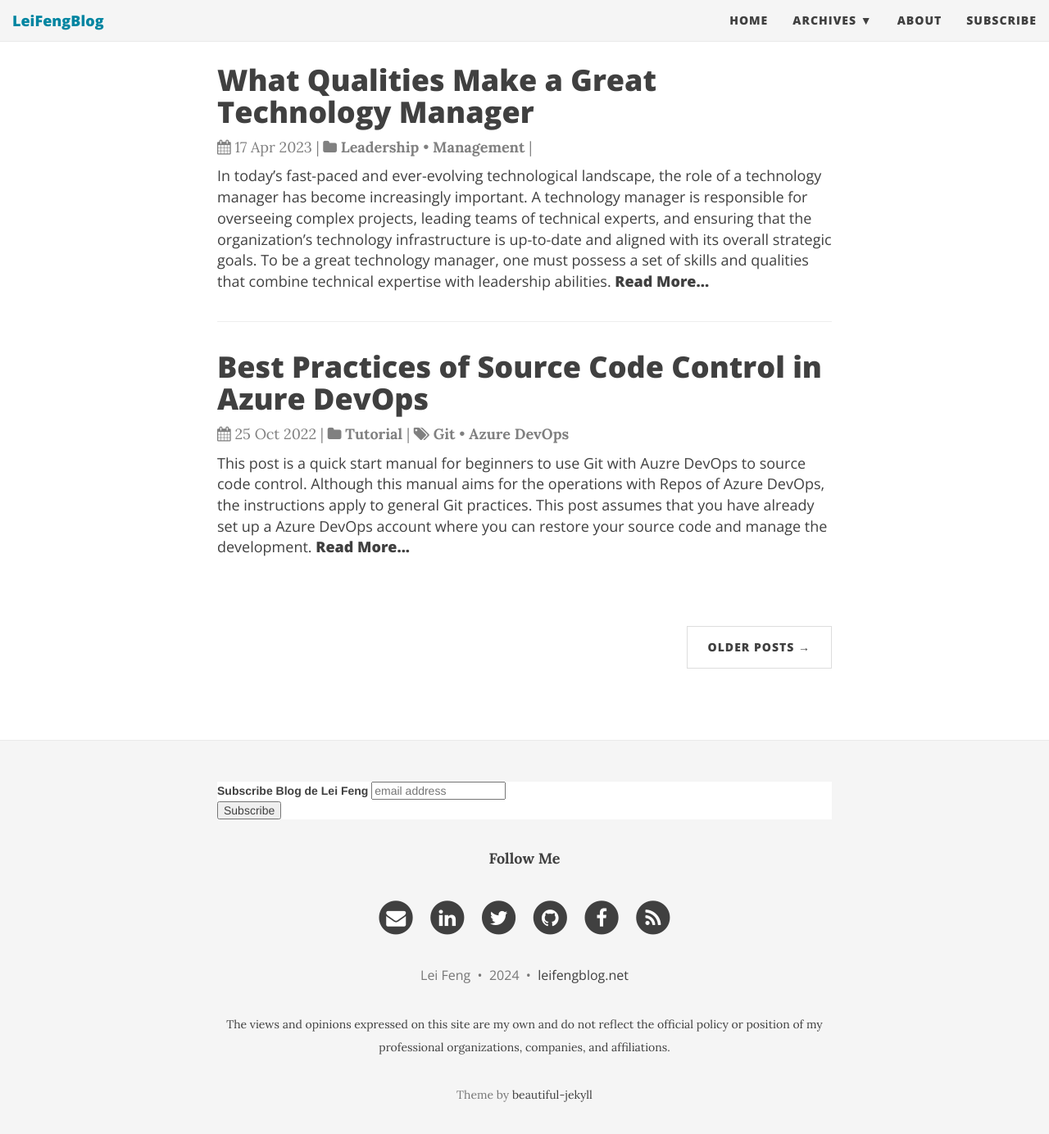
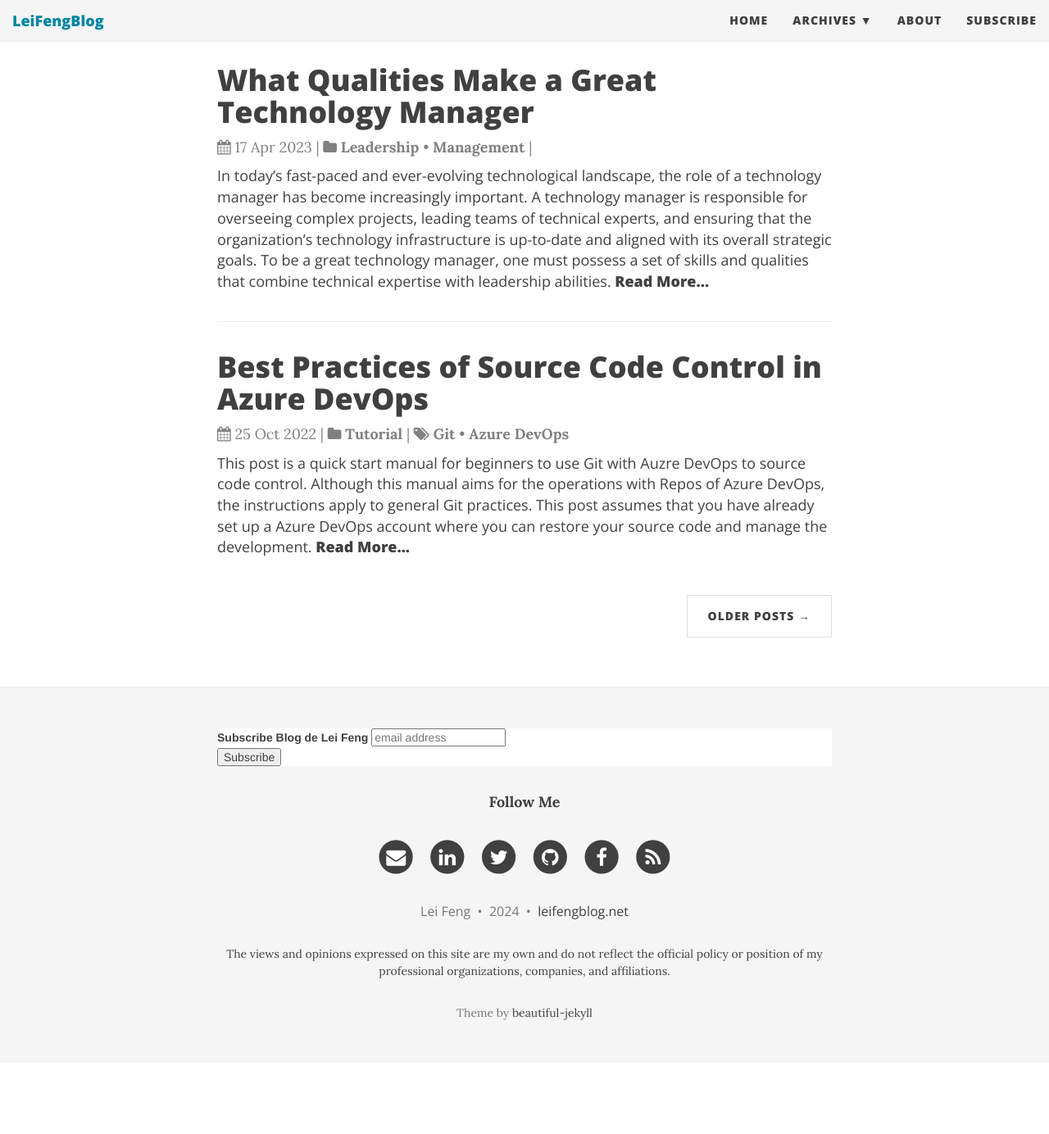
Before and after one commit to stonefl/stonefl.github.io, a Jekyll site: the page built from index.html, in a window 1280 px wide and 1400 px high, scrolled down 1262 px. Shown: the top 1384 px of the window at 82% size. Built offline with Jekyll 4.4.1, drawn with Linux system fonts in a browser that asks for light colours; nearby versions of some CDN libraries; the list of posts is cut into pages by our own code; comment, search, counter and statistics services are not loaded; after the commit the page ends 2559 px from its top, so only the background shows below that.

```diff
--- a/css/main.css
+++ b/css/main.css
@@ -10,7 +10,7 @@
   background: #FFF;
 }
 p {
-  line-height: 200%;
+  line-height: 150%;
   margin: 30px 0;
 }
 p a {
@@ -534,7 +534,7 @@
   font-weight: 800;
   letter-spacing: 1px;
   padding: 10px 10px;
-  margin: 5% 0;
+  margin-bottom: 10px;
   background: #FFF;
   border-radius: 0;
   color: #404040;
@@ -542,7 +542,7 @@
 @media only screen and (min-width: 768px) {
   .pager li a {
     padding: 15px 25px;
-    margin: 5% 0;
+    margin-bottom: 10px;
   }
 }
 .pager li a:hover,
```
